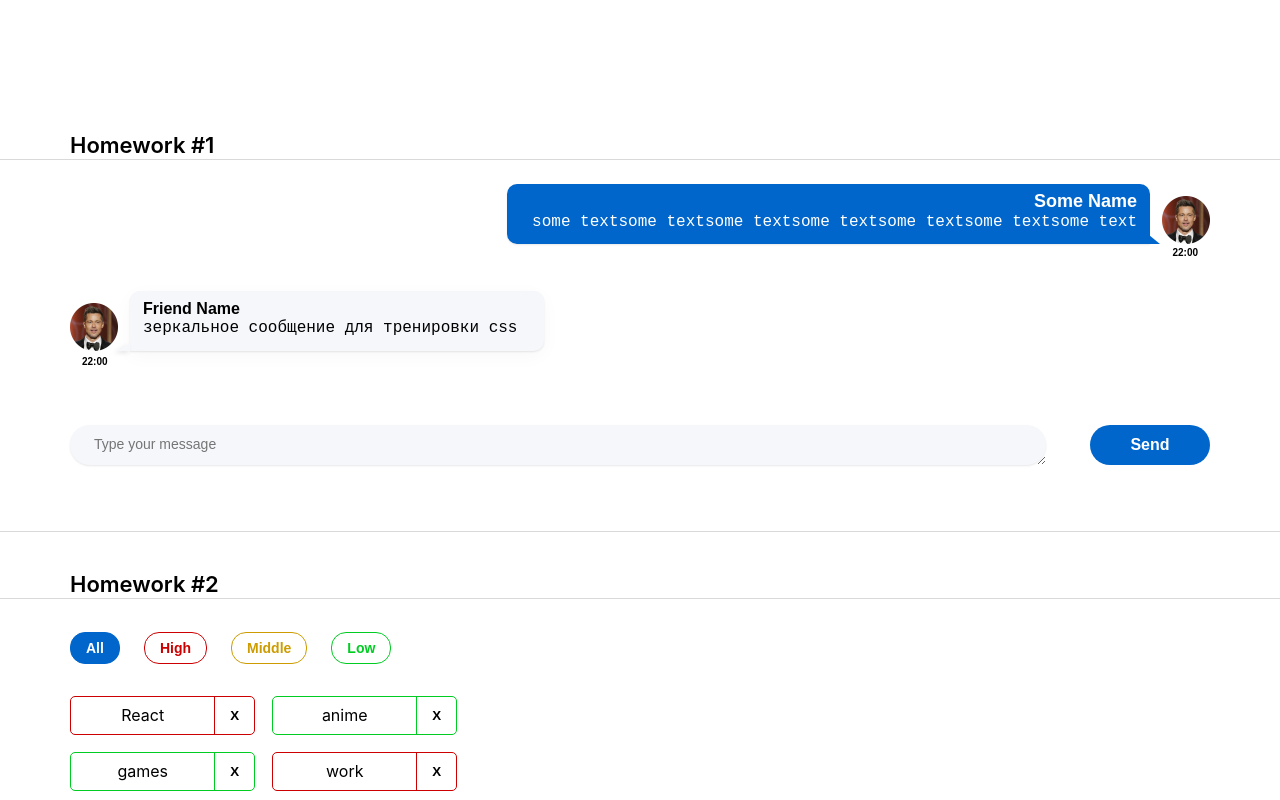
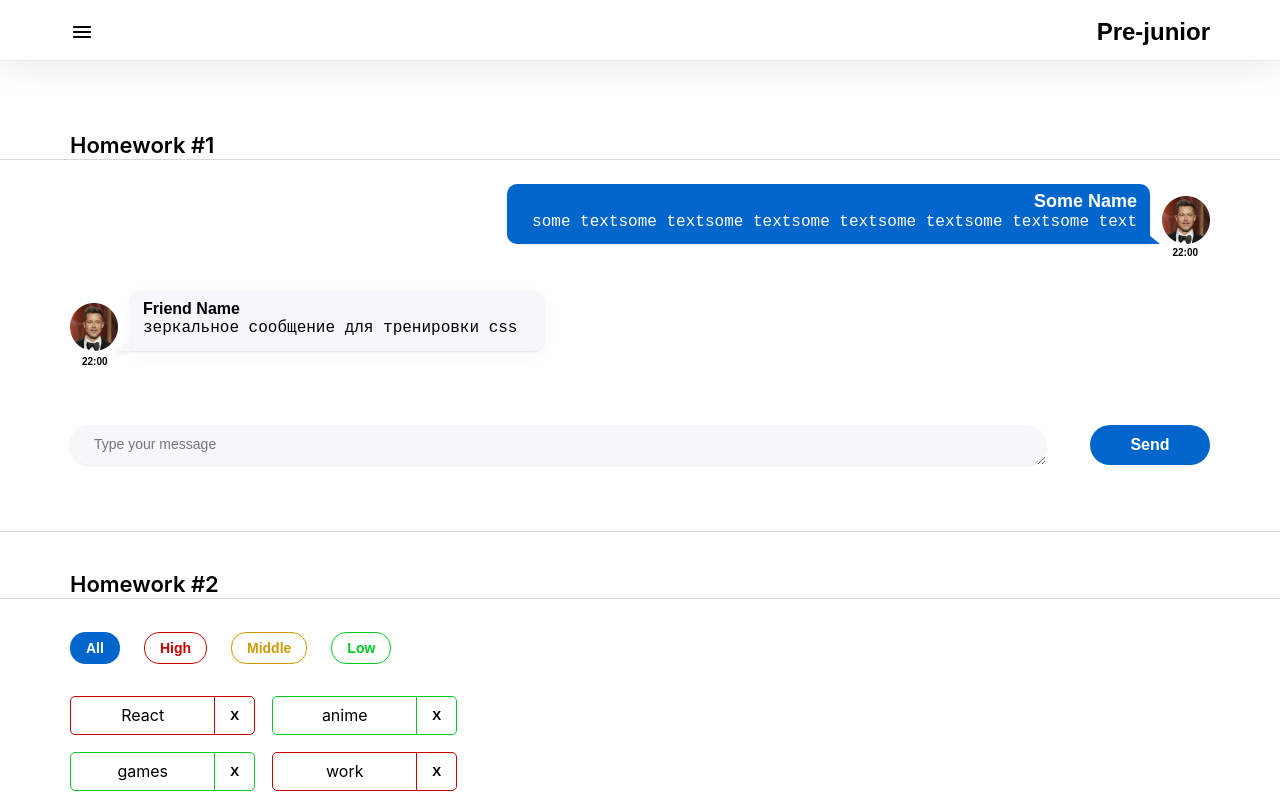
Before and after one commit to Rita05/homework_front_sprint02, a React (Create React App) app: page /#/pre-junior in a window 1280 px wide. Shown: the top 800 px of the page. Built offline with nearby package versions, Linux system fonts and the light colour scheme.

Commit message:
make hw05 homework in sprint03

```diff
--- a/src/s1-main/App.tsx
+++ b/src/s1-main/App.tsx
@@ -9,18 +9,18 @@
 import HW2 from '../s2-homeworks/hw02/HW2'
 import HW3 from '../s2-homeworks/hw03/HW3'
 import HW4 from '../s2-homeworks/hw04/HW4'
+import HW5 from '../s2-homeworks/hw05/HW5'
 
 function App() {
     return (
         <div className={s.App}>
-            <HW1 />
-            {/*раскомментировать по ходу выполнения*/}
+            {/* <HW1 />
             <HW2 />
             <HW3 />
-            <HW4 />
+            <HW4 /> */}
 
             {/*при выполнении дз 5 и более - закомментировать здесь дз 1-4, так как они есть внутри дз 5*/}
-            {/*<HW5/>*/}
+            <HW5 />
         </div>
     )
 }
--- a/src/s2-homeworks/hw05/Pages.tsx
+++ b/src/s2-homeworks/hw05/Pages.tsx
@@ -17,6 +17,11 @@
             {/*Routes выбирает первый подходящий роут*/}
             <Routes>
                 {/*роутинг будут писать студенты*/}
+                <Route path={'/'} element={<Navigate to={PATH.PRE_JUNIOR} />} />
+                <Route path={PATH.PRE_JUNIOR} element={<PreJunior />} />
+                <Route path={PATH.JUNIOR} element={<Junior />} />
+                <Route path={PATH.JUNIOR_PLUS} element={<JuniorPlus />} />
+                <Route path={'/*'} element={<Error404 />} />
                 {/*в начале мы попадаем на страницу '/' и переходим сразу на страницу /pre-junior*/}
                 {/*<Route ...*/}
 
--- a/src/s2-homeworks/hw05/header/Header.module.css
+++ b/src/s2-homeworks/hw05/header/Header.module.css
@@ -1,8 +1,38 @@
 .burgerMenuIcon {
+    width: 24px;
+    height: 24px;
+    margin-left: 70px;
+    cursor: pointer;
 }
 
 .header {
+    position: fixed;
+    z-index: 1;
+    left: 0;
+    right: 0;
+    top: 0;
+    bottom: 0;
+    height: 60px;
+    box-shadow: 0px 0px 2px 0px rgba(29, 33, 38, 0.1),0px 0px 40px 0px rgba(29, 33, 38, 0.13);
+    background: #FFFFFF;
+}
+
+.headerContent {
+    width: 1280px;
+    display: flex;
+    justify-content: space-between;
+    align-items: center;
+    margin-top: 17px;
+    margin-bottom: 14px;
+    margin-left: auto;
+    margin-right: auto;
 }
 
 .header h1 {
+    color: rgb(0, 0, 0);
+    font-family: 'Montserrat', sans-serif;
+    font-size: 24px;
+    font-weight: 600;
+    line-height: 29px;
+    margin-right: 70px;
 }
--- a/src/s2-homeworks/hw05/header/Header.tsx
+++ b/src/s2-homeworks/hw05/header/Header.tsx
@@ -1,14 +1,14 @@
-import React, {FC} from 'react'
+import React, { FC } from 'react'
 import burgerIcon from './burger.svg'
 import s from './Header.module.css'
-import {useLocation} from 'react-router-dom'
-import {PATH} from '../Pages'
+import { useLocation } from 'react-router-dom'
+import { PATH } from '../Pages'
 
 type PropsType = {
     handleOpen: () => void
 }
 
-export const Header: FC<PropsType> = ({handleOpen}) => {
+export const Header: FC<PropsType> = ({ handleOpen }) => {
     // hw5-menu изначально отсутствует, при нажатии на бургер - появляется, при повторном нажатии исчезает
     const location = useLocation()
     const currentPath = location.pathname
@@ -24,6 +24,7 @@
     return (
         <>
             <div id={'hw5-header'} className={s.header}>
+                <div className={s.headerContent}>
                     <img
                         src={burgerIcon}
                         id={'hw5-burger-menu'}
@@ -33,6 +34,7 @@
                     />
                     <h1>{pageName}</h1>
                 </div>
+            </div>
         </>
     )
 }
--- a/src/s2-homeworks/hw05/sidebar/Sidebar.module.css
+++ b/src/s2-homeworks/hw05/sidebar/Sidebar.module.css
@@ -1,25 +1,70 @@
 .sidebar {
+    position: fixed;
+    z-index: 3;
+    left: -317px;
+    top: 0;
+    width: 317px;
+    height: 100vh;
+    background: #fff;
+    transition: 0.2s ease-in;
 }
 
 .sidebar.open {
+    position: fixed;
+    left: 0;
+    transition: 0.2s ease-out;
+    box-shadow: 0 10px 40px rgba(29, 33, 38, 0.13),
+    0 1px 2px rgba(29, 33, 38, 0.1);
 }
 
 .background {
+    position: fixed;
+    z-index: 2;
+    bottom: 0;
+    left: 0;
+    right: 0;
+    top: 0;
+    backdrop-filter: blur(2px);
+    background: rgba(0, 0, 0, 0.3);
 }
 
 .nav {
+    display: flex;
+    flex-direction: column;
+    gap: 45px;
+    margin: 63px 109px 0 70px;
+    font-family: 'Montserrat', sans-serif;
+    font-size: 22px;
+    font-weight: 600;
+    line-height: 27px;
+    font-style: normal;
 }
 
 .nav a {
+    color: black;
+    text-decoration: none;
 }
 
 .nav a:hover {
+    color: #58ACFF;
 }
 
 .nav a.active {
+    color: #0059B2 !important;
+    text-decoration: underline;
 }
 .close {
+    position: absolute;
+    height: 24px;
+    width: 24px;
+    right: 29px;
+    top: 22px;
+    background-color: transparent;
+    border: none;
+    cursor: pointer;
 }
 
 .close img {
+    height: 24px;
+    width: 24px;
 }
--- a/src/s2-homeworks/hw05/sidebar/Sidebar.tsx
+++ b/src/s2-homeworks/hw05/sidebar/Sidebar.tsx
@@ -1,7 +1,7 @@
-import React, {FC} from 'react'
-import {NavLink} from 'react-router-dom'
+import React, { FC } from 'react'
+import { NavLink } from 'react-router-dom'
 import s from './Sidebar.module.css'
-import {PATH} from '../Pages'
+import { PATH } from '../Pages'
 import closeIcon from './closeOutline.svg'
 
 type PropsType = {
@@ -9,13 +9,13 @@
 	handleClose: () => void
 }
 
-export const Sidebar: FC<PropsType> = ({open, handleClose}) => {
+export const Sidebar: FC<PropsType> = ({ open, handleClose }) => {
 	const sidebarClass = s.sidebar
 		+ (open ? ' ' + s.open : '')
 	return (
 		<>
 			{/*затемнение справа от открытого меню*/}
-            {open && <div className={s.background} onClick={handleClose}/>}
+			{open && <div className={s.background} onClick={handleClose} />}
 
 			<aside className={sidebarClass}>
 				<button className={s.close} onClick={handleClose}>
@@ -31,7 +31,7 @@
 						id={'hw5-pre-junior-link'}
 						to={PATH.PRE_JUNIOR}
 						onClick={handleClose}
-                        // className={...} // делает студент
+						className={({ isActive }) => isActive ? s.active : ''}
 					>
 						Pre-junior
 					</NavLink>
@@ -39,7 +39,7 @@
 						id={'hw5-junior-link'}
 						to={PATH.JUNIOR}
 						onClick={handleClose}
-                        // className={...} // делает студент
+						className={({ isActive }) => isActive ? s.active : ''}
 					>
 						Junior
 					</NavLink>
@@ -47,7 +47,7 @@
 						id={'hw5-junior-plus-link'}
 						to={PATH.JUNIOR_PLUS}
 						onClick={handleClose}
-                        // className={...} // делает студент
+						className={({ isActive }) => isActive ? s.active : ''}
 					>
 						Junior Plus
 					</NavLink>
```
Also changed, not shown: 2 other files (tests, documents, lock files or other folders). Lines whose indentation alone changed are shown as unchanged.
